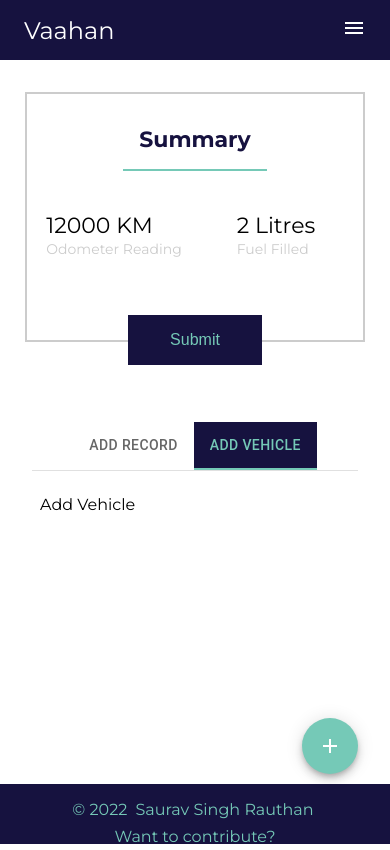
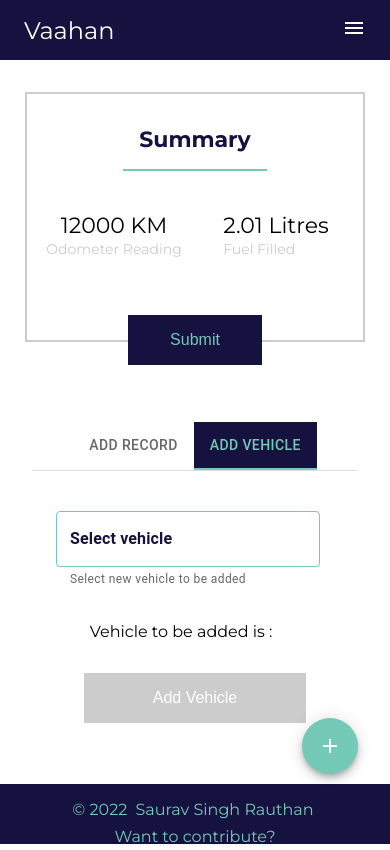
Before and after one commit to Saurav-Singh-Rauthan/Vaahan, a React (Create React App) app: page /add-record in a window 390 px wide. Both pictures are taken after a click on the tab "ADD VEHICLE". Built offline with nearby package versions, Linux system fonts and the light colour scheme.

Commit message:
adding vehicle / add-record

```diff
--- a/src/components/pages/RefuelEntry/RefuelEntry.js
+++ b/src/components/pages/RefuelEntry/RefuelEntry.js
@@ -16,6 +16,18 @@
 
   const handleChange = (event, newValue) => {
     setValue(newValue);
+  };
+
+  const [addNewVeh, setaddNewVeh] = useState(null);
+
+  const newVehIpHandler = (event, value, reason) => {
+    if (reason === "clear" || event.target.value.length === 0) {
+      setaddNewVeh(null);
+    } else if (reason === "selectOption") {
+      setaddNewVeh(event.target.outerText);
+    } else {
+      setaddNewVeh(event.target.value)
+    }
   };
 
   return (
@@ -75,13 +87,48 @@
                     Odometer Reading : <strong>12000 km</strong>
                   </p>
                   <p>
-                    Fuel Filled: <strong>2 Litre</strong>
+                    Fuel Filled: <strong>2.01 Litre</strong>
                   </p>
                 </div>
               </div>
             </div>
           </TabPanel>
-          <TabPanel value="2">Add Vehicle</TabPanel>
+          <TabPanel value="2">
+            <div
+              style={{ position: "relative", margin: "1rem" }}
+            >
+              <div className={Styles.optionsCont}>
+                <Autocomplete
+                  onChange={(event, value, reason) =>
+                    newVehIpHandler(event, value, reason)
+                  }
+                  freeSolo={true}
+                  disablePortal
+                  id="combo-box-demo"
+                  options={vehicles}
+                  className={Styles.options}
+                  renderInput={(params) => (
+                    <TextField
+                      {...params}
+                      onChange={(event) => newVehIpHandler(event)}
+                      label="Select vehicle"
+                      helperText="Select new vehicle to be added"
+                    />
+                  )}
+                />
+              </div>
+              <div className={Styles.vehAddSumm}>
+                Vehicle to be added is : {addNewVeh}
+              </div>
+              <button
+                className={Styles.addVehBtn}
+                disabled={addNewVeh === null}
+                onClick={() => alert("hello world")}
+              >
+                Add Vehicle
+              </button>
+            </div>
+          </TabPanel>
         </TabContext>
       </div>
       <div className={Styles.reDiv}>
@@ -92,7 +139,7 @@
             <span>Odometer Reading</span>
           </div>
           <div className={Styles.summDetails}>
-            <p>2 Litres</p>
+            <p>2.01 Litres</p>
             <span>Fuel Filled</span>
           </div>
         </div>
--- a/src/components/pages/RefuelEntry/RefuelEntry.module.css
+++ b/src/components/pages/RefuelEntry/RefuelEntry.module.css
@@ -106,7 +106,8 @@
   margin: 0 auto;
 }
 
-.reDiv button {
+.reDiv button,
+.addVehBtn {
   color: #75c9b7;
   background-color: #16123f;
   border: none;
@@ -119,13 +120,37 @@
   left: 0;
   right: 0;
   margin: 0 auto;
+  cursor: pointer;
 }
 
-.reDiv button:hover {
+.reDiv button:hover,
+.addVehBtn:hover {
   color: #16123f;
   background-color: #75c9b7;
 }
 
+.reDiv button:disabled,
+.addVehBtn:disabled {
+  color: white;
+  cursor: not-allowed;
+  background-color: #ccc;
+}
+
+.addVehBtn {
+  width: 30%;
+  position: relative;
+  bottom: 0;
+  top: 0;
+  display: flex;
+  justify-content: center;
+}
+
+.vehAddSumm {
+  text-align: center;
+  padding: 2rem;
+  max-width: 90%;
+  overflow-wrap: anywhere;
+}
 
 @media (max-width: 768px) {
   .container {
@@ -156,12 +181,12 @@
 
   .summDetails p {
     font-size: 22px;
+    text-align: center;
     margin: 0;
   }
 
   .summDetails span {
     font-size: 14px;
-    color: #ccc;
   }
 
   .summTitle {
@@ -193,4 +218,12 @@
   .addRecLastRec {
     min-width: 70%;
   }
+
+  .addVehBtn {
+    width: 80%;
+  }
+
+  .vehAddSumm {
+    padding: 2rem 0;
+  }
 }
```
